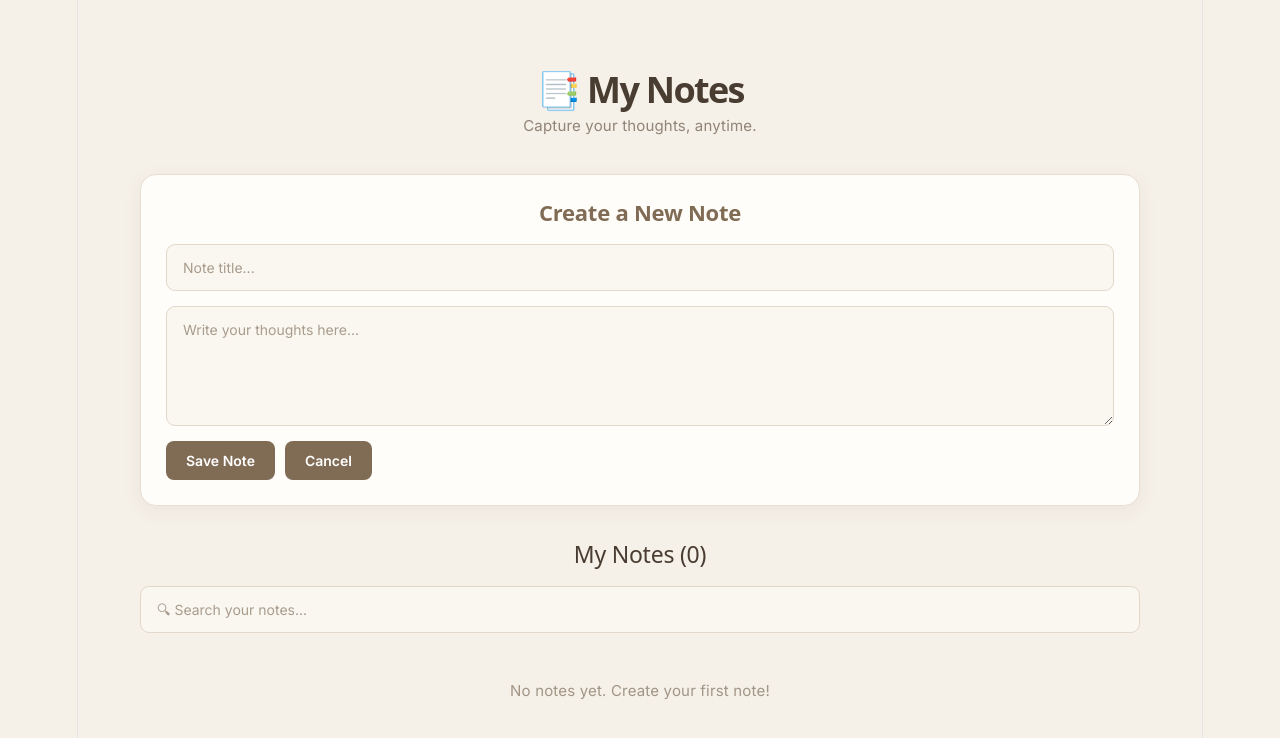
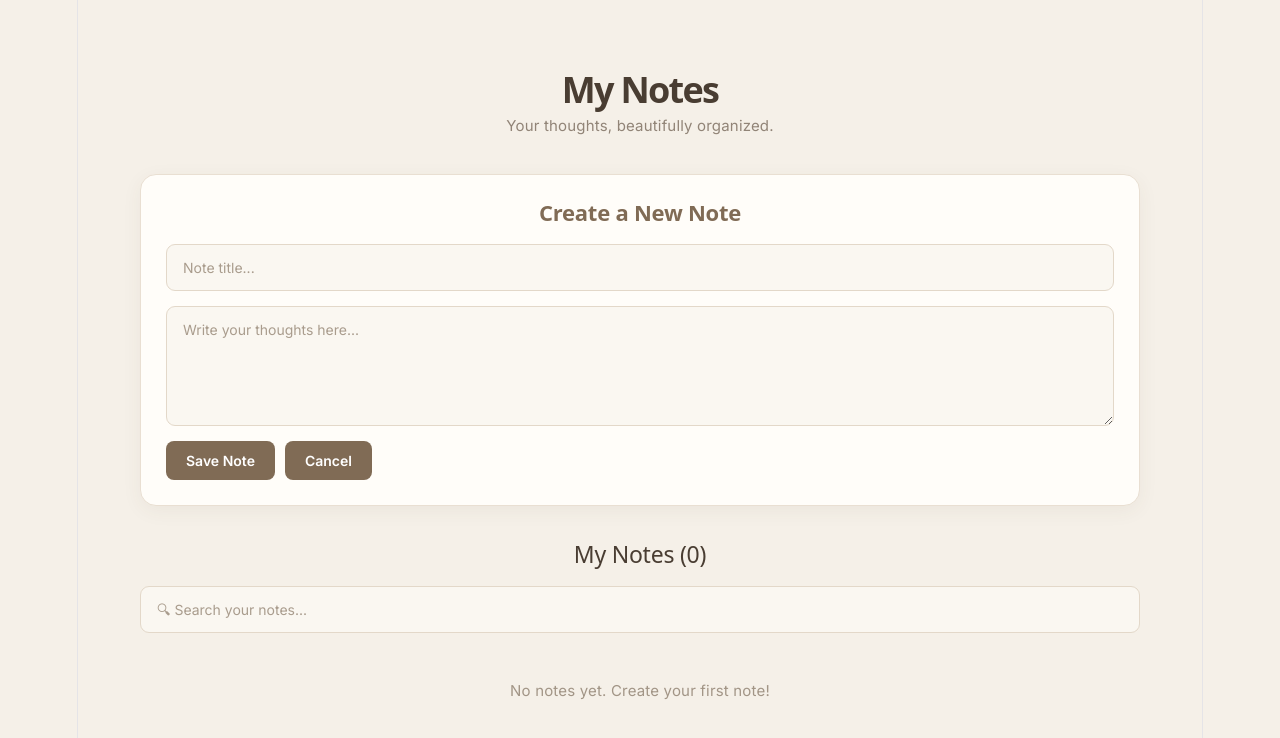
Before and after one commit to sivasankavi-sripirahas/Syntecxhub_Notes_App, a React (Vite) app: page / in a window 1280 px wide. Shown: the top 738 px of the page. Built offline with nearby package versions, Linux system fonts and the light colour scheme.

Commit message:
Update app tagline

```diff
--- a/src/App.jsx
+++ b/src/App.jsx
@@ -124,8 +124,8 @@ function App() {
 
       {/* Header */}
       <header className="header">
-        <h1>📑 My Notes</h1>
-        <p>Capture your thoughts, anytime.</p>
+        <h1>My Notes</h1>
+        <p>Your thoughts, beautifully organized.</p>
       </header>
 
       <main className="container">
```
